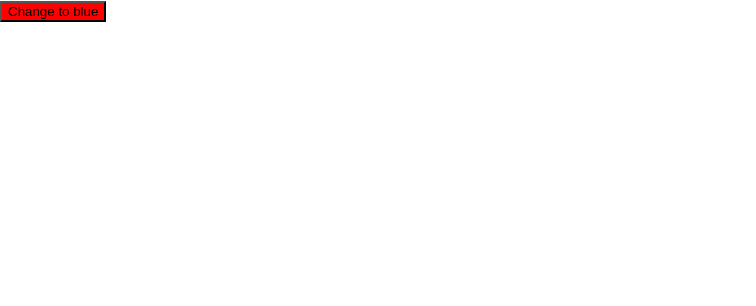
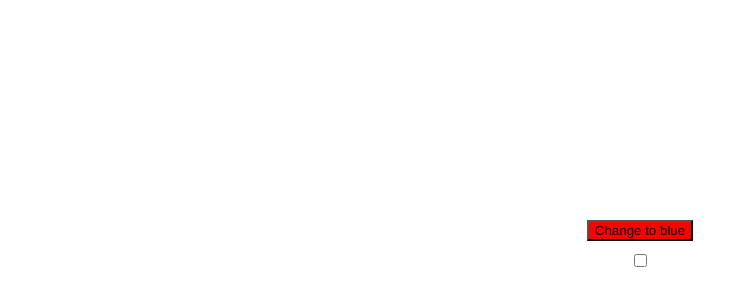
Before and after one commit to vishnu4dev/RTL-Jest, a React (Create React App) app: page / in a window 1280 px wide. Shown: the top 306 px of the page, without its empty margins (0-756 px from the left). Built offline with nearby package versions, Linux system fonts and the light colour scheme.

Commit message:
test: checkbox functionality

```diff
--- a/src/App.css
+++ b/src/App.css
@@ -1,38 +1,7 @@
-.App {
-  text-align: center;
-}
-
-.App-logo {
-  height: 40vmin;
-  pointer-events: none;
-}
-
-@media (prefers-reduced-motion: no-preference) {
-  .App-logo {
-    animation: App-logo-spin infinite 20s linear;
-  }
-}
-
-.App-header {
-  background-color: #282c34;
-  min-height: 100vh;
+.app-main {
   display: flex;
   flex-direction: column;
   align-items: center;
   justify-content: center;
-  font-size: calc(10px + 2vmin);
-  color: white;
+  height: 30rem
 }
-
-.App-link {
-  color: #61dafb;
-}
-
-@keyframes App-logo-spin {
-  from {
-    transform: rotate(0deg);
-  }
-  to {
-    transform: rotate(360deg);
-  }
-}
--- a/src/App.js
+++ b/src/App.js
@@ -3,15 +3,17 @@ import { useState } from 'react';
 
 function App() {
   const [btnColor, setBtnColor] = useState("blue");
+  const [isDisabled, setButtonStatus] = useState(false);
   const newButtonColor = btnColor==="blue"?"red":"blue";
   const handleButtonClick = ()=>{
     btnColor==="red"?setBtnColor("blue"):setBtnColor("red")
   }
   return (
-    <div >
-      <button style={{backgroundColor:newButtonColor}} onClick={handleButtonClick}>
+    <div className="app-main">
+      <button disabled={isDisabled} style={{backgroundColor:newButtonColor, margin: "10px"}} onClick={handleButtonClick}>
         {`Change to ${btnColor}`}
       </button>
+      <input type="checkbox" onClick={()=>{setButtonStatus(!isDisabled)}}/>
     </div>
   );
 }
```
Also changed, not shown: 1 other file (tests, documents, lock files or other folders).
